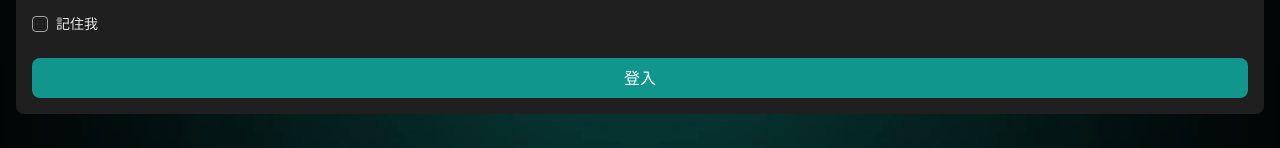
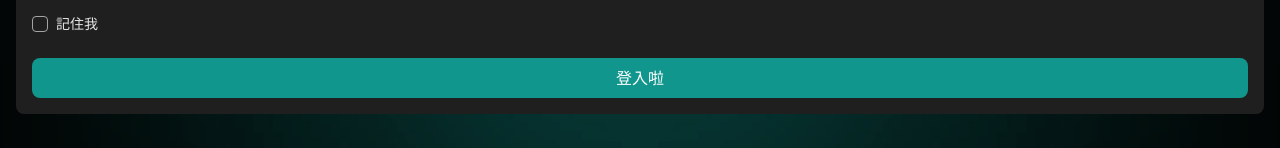
Before and after one commit to Adolph-hong/better-than-vieshow-user, a React (Vite) app: page /login in a window 1280 px wide. Shown: the part 472-620 px from the top of the page. Built offline with nearby package versions, Linux system fonts and the light colour scheme.

Commit message:
test pwa

```diff
--- a/pages/auth/Login.tsx
+++ b/pages/auth/Login.tsx
@@ -156,7 +156,7 @@ const Login = () => {
       </div>
 
       <AuthButton type="submit" onClick={handleLogin} loading={isLoading}>
-        登入
+        登入啦
       </AuthButton>
     </AuthLayout>
   )
```
